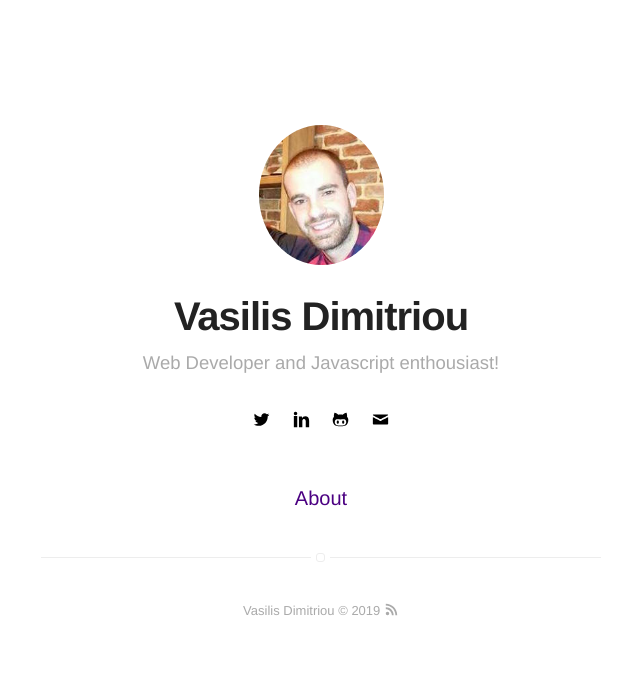
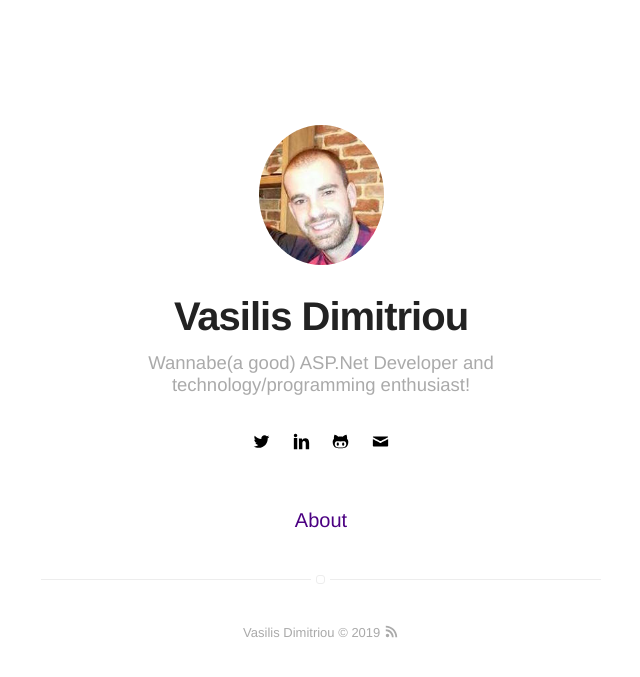
Before and after one commit to Vasilisdm/front-cover, a Jekyll site: the page built from index.html, in a window 1280 px wide. Shown: the top 677 px of the page, without its empty margins (319-959 px from the left). Built offline with Jekyll 4.4.1, drawn with Linux system fonts in a browser that asks for light colours.

Commit message:
Changed the paragraph within the index page.

```diff
--- a/_config.yml
+++ b/_config.yml
@@ -1,9 +1,9 @@
 # main text of home
 name: Vasilis Dimitriou
-bio: Web Developer and Javascript enthousiast!
+bio: Wannabe(a good) ASP.Net Developer and technology/programming enthusiast!
 
 # twitter summary info
-description: A blog about technology and stuff related
+description: An introductory personal web page
 
 # if it's an external image, update below for true
 # better with square images
```
